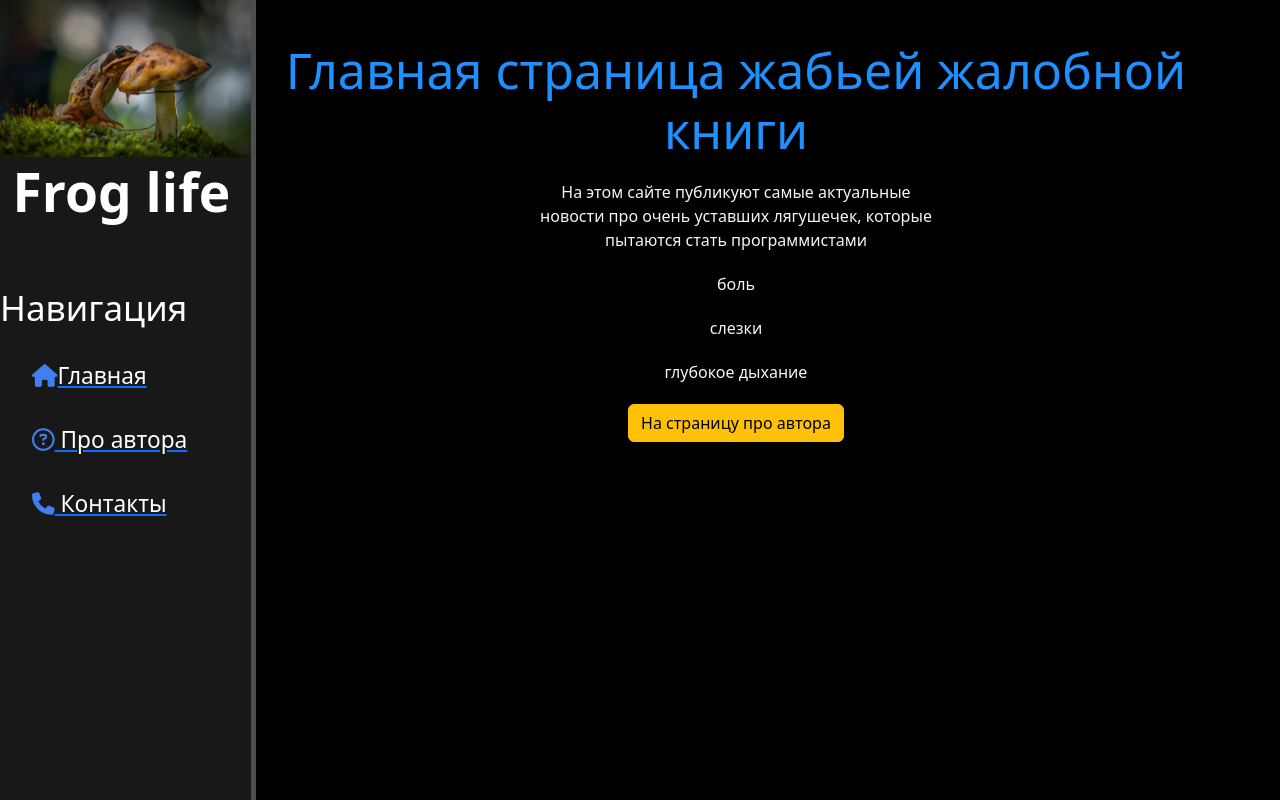
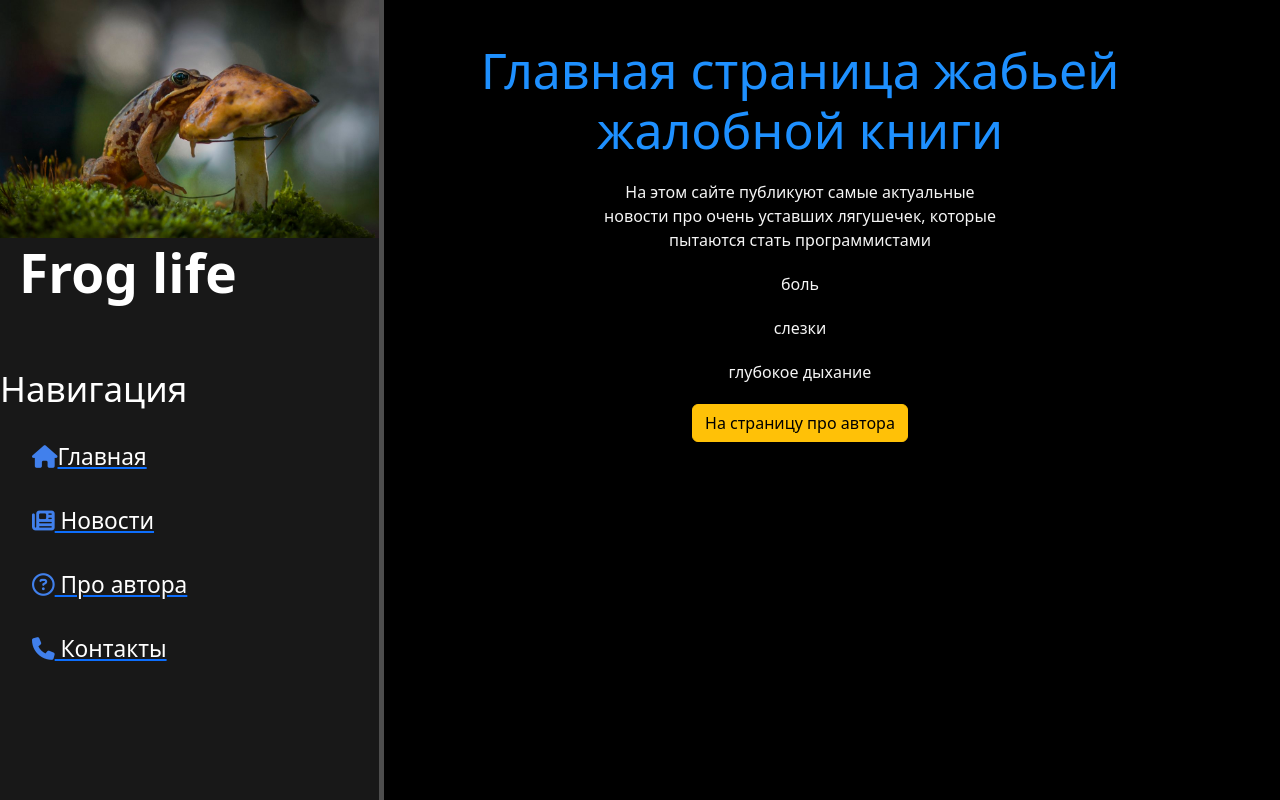
Before and after one commit to LuckyLi0n/frog_site, a Django app: page / in a window 1280 px wide. Run offline with Django 5.2, Linux system fonts and the light colour scheme.

Commit message:
The basic news page has been set up

```diff
--- a/firstsite/firstsite/urls.py
+++ b/firstsite/firstsite/urls.py
@@ -24,4 +24,5 @@ from django.conf.urls.static import static
 urlpatterns = [
     path('admin/', admin.site.urls),
     path('', include('main.urls')),  # отслеживание главной страницы
+    path('news/', include('news.urls'))
 ] + static(settings.STATIC_URL, document_root=settings.STATIC_ROOT)
--- a/firstsite/main/static/main/css/main.css
+++ b/firstsite/main/static/main/css/main.css
@@ -5,7 +5,7 @@ body {
 aside{
     float: left;
     background: #181818;
-    width: 20%;
+    width: 30%;
     padding: 2,5%;
     height: 100vh;
     color: #fff;
@@ -52,7 +52,7 @@ main .features{
     color: whitesmoke;
     margin-top: 40px;
     text-align: center;
-    width: 75%;
+    width: 65%;
 }
 
 main .features h1 {font-size: 50px; color: dodgerblue;}
--- a/firstsite/main/templates/main/layout.html
+++ b/firstsite/main/templates/main/layout.html
@@ -17,8 +17,10 @@
         <h3>Навигация</h3>
         <ul>
             <a href="{%url 'home'%}"><li><i class="fa-solid fa-house" style="color: #4180ec;"></i>Главная</li></a>
+            <a href="{%url 'news_home'%}"><li><i class="fa-solid fa-newspaper" style="color: #4180ec;"></i> Новости</li></a>
             <a href="{%url 'about'%}"><li><i class="fa-regular fa-circle-question" style="color: #4180ec;"></i> Про автора</li></a>
             <a href=""><li><i class="fa-solid fa-phone" style="color: #4180ec;"></i> Контакты</li></a>
+
         </ul>
 
 
--- /dev/null
+++ b/firstsite/news/urls.py
@@ -0,0 +1,6 @@
+from django.urls import path
+from . import views
+
+urlpatterns = [
+    path('', views.news_home, name='news_home')
+]
--- a/firstsite/news/views.py
+++ b/firstsite/news/views.py
@@ -1,3 +1,4 @@
 from django.shortcuts import render
 
-# Create your views here.
+def news_home(request):
+    return render(request, 'news/news_home.html')
```
Also changed, not shown: firstsite/news/templates/news/news_home.html (added, +16 -0 lines).
